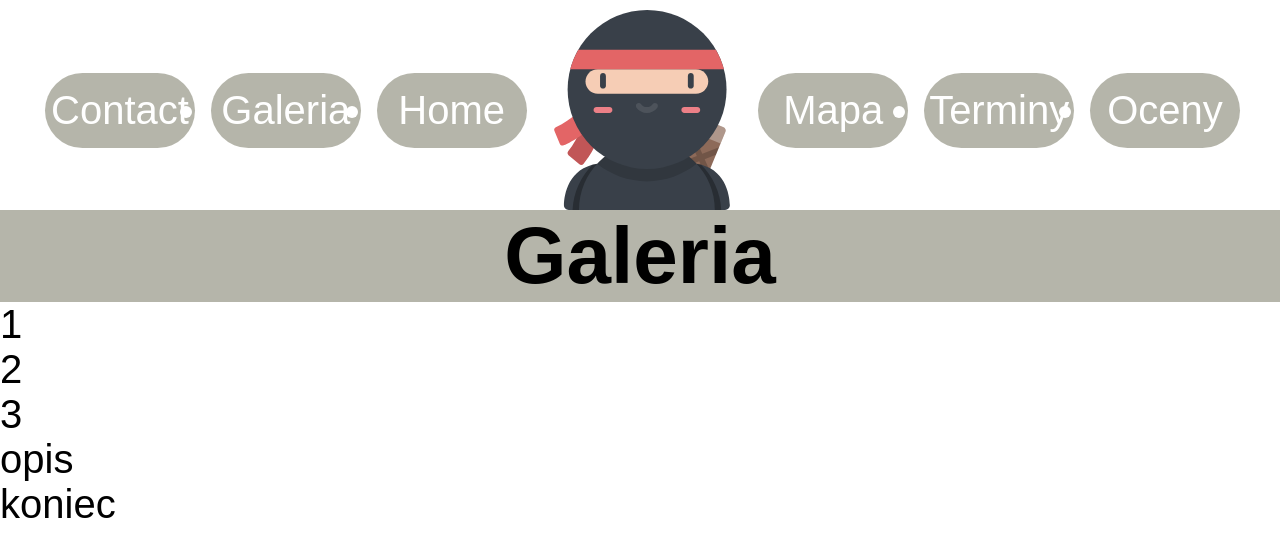
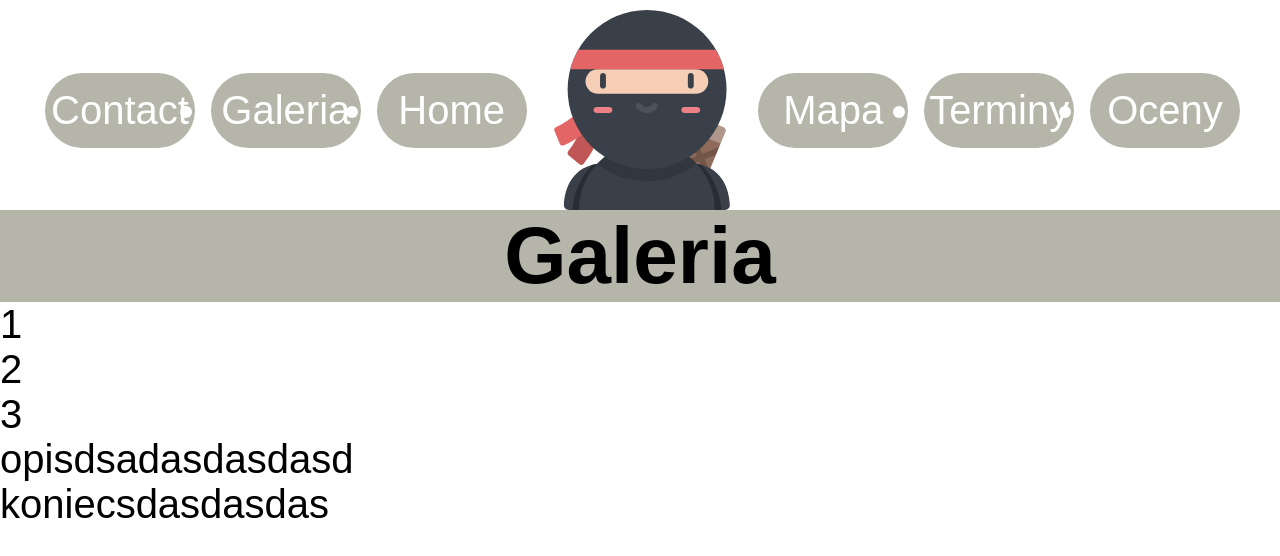
Before and after one commit to Mikucki/MyHome, a plain HTML site: page pages/galeria.html in a window 1280 px wide. Drawn offline with Linux system fonts and the light colour scheme.

```diff
--- a/pages/galeria.html
+++ b/pages/galeria.html
@@ -25,7 +25,7 @@
         <div>2</div>
         <div>3</div>
     </section>
-    <section>opis</section>
-    <footer>koniec</footer>
+    <section>opisdsadasdasdasd</section>
+    <footer>koniecsdasdasdas</footer>
 </body>
 </html>
```
